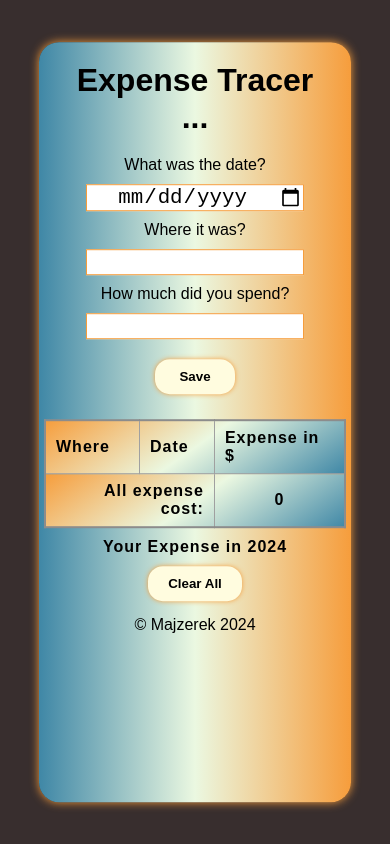
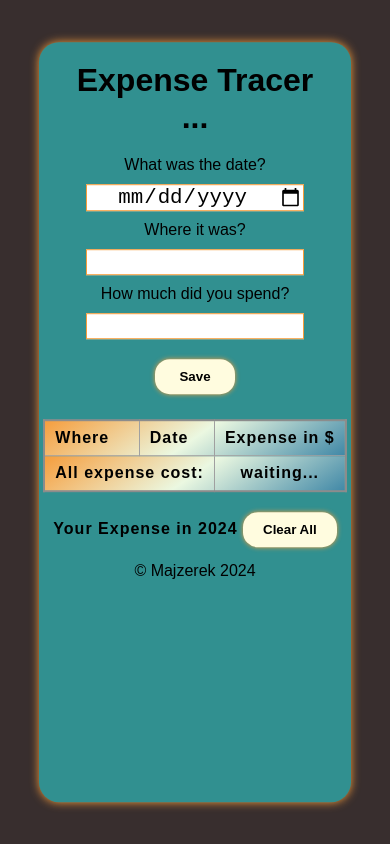
Before and after one commit to Majzerek/ExpenseTrack, a React (Create React App) app: page / in a window 390 px wide. Built offline with nearby package versions, Linux system fonts and the light colour scheme.

Commit message:
bg and add currency to tbrow

```diff
--- a/src/App.js
+++ b/src/App.js
@@ -26,7 +26,7 @@ export default function App({currency = '$'}) {
 
     if (!where || !when || !howMuch) return;
 
-    //seting new values
+    //setting new values
     setWhere(e.target.value);
     setWhen(e.target.value);
     setHowMuch(e.target.value);
--- a/src/Table.js
+++ b/src/Table.js
@@ -20,8 +20,8 @@ export function Table({ children, onSetAll, all, currency }) {
             <tfoot>
                 <tr>
                     <th scope="row" colSpan={2}>All expense cost:</th>
-
-                    <td>{sum(all)}</td>
+                    {!all.length ? <td>waiting...</td> :
+                    <td>{sum(all)}{currency}</td>}
                 </tr>
             </tfoot>
 
--- a/src/index.css
+++ b/src/index.css
@@ -5,7 +5,7 @@
 }
 :root{
   --body-bg-color: #382e2e;
-  --main-bg-color: linear-gradient(0.25turn, #3f87a6, #ebf8e1, #f69d3c);
+  --main-bg-color: #319090;
   --table-bg-color:linear-gradient(325deg, #3f87a6, #ebf8e1, #f69d3c);
   --table-row-even-color: #ebf8e1;
   --table-row-odd-color:#ddbf9f;
@@ -139,17 +139,16 @@ form ul li {
 }
 footer {
   text-align: center;
-  margin-bottom: 2px;
+  margin-bottom: 15px;
   font-size: 1rem;
 }
 
-@media (max-width: 900px) {
+@media (max-width: 940px) {
   .app {
     margin-top: auto;
     font-size: 1rem;
     width: 80%;
     height: 90%;
-   overflow: hidden;
    overflow: scroll;
   }
   .form_valid input {
@@ -159,7 +158,8 @@ footer {
 
   }
 .table {
-  margin: 5px;
+  margin: 5px auto;
+
 }
 
   .form_valid {
```
Also changed, not shown: 1 other file (tests, documents, lock files or other folders).
